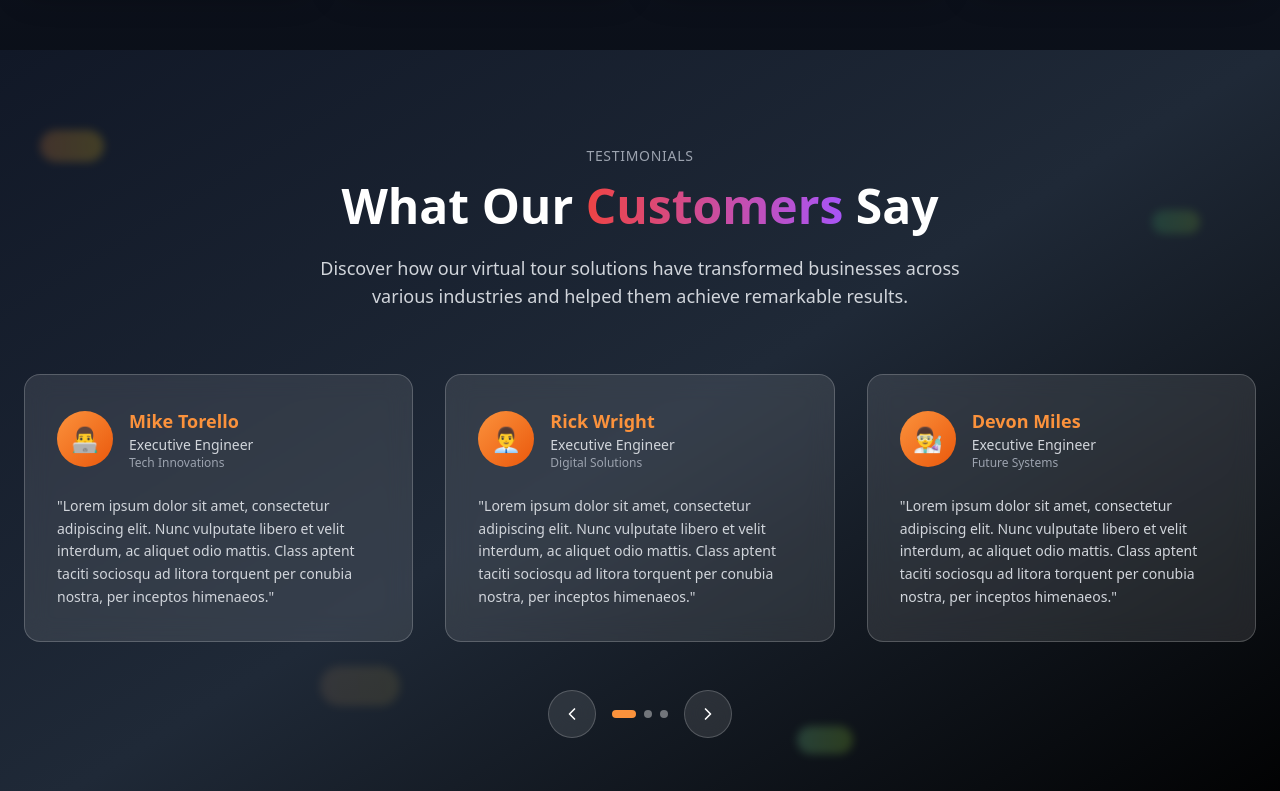
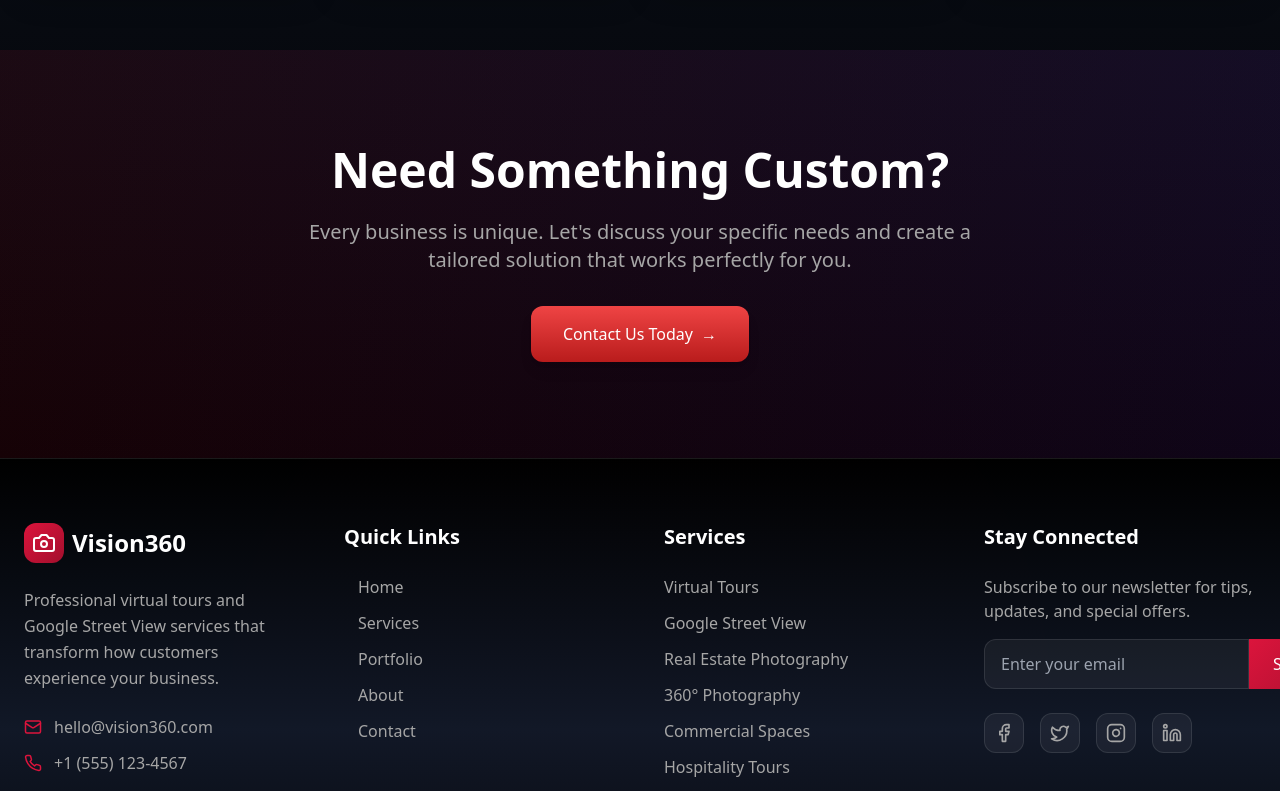
Before and after one commit to thiyo-de/vision360-nubien-style, a React (Vite) app: page /services in a window 1280 px wide. Shown: the part 1620-2411 px from the top of the page. Built offline with nearby package versions, Linux system fonts and the light colour scheme; a web font is replaced by a local one.

Commit message:
Reverted to commit b91399681bc0ec1119465bd31d588af8194a7521

```diff
--- a/src/components/TestimonialCarousel.tsx
+++ /dev/null
@@ -1,159 +0,0 @@
-import { motion, AnimatePresence } from 'framer-motion';
-import { ChevronLeft, ChevronRight } from 'lucide-react';
-import { useState } from 'react';
-
-const TestimonialCarousel = () => {
-  const [currentIndex, setCurrentIndex] = useState(0);
-
-  const testimonials = [
-    {
-      name: "Mike Torello",
-      role: "Executive Engineer",
-      company: "Tech Innovations",
-      image: "👨‍💻",
-      testimonial: "Lorem ipsum dolor sit amet, consectetur adipiscing elit. Nunc vulputate libero et velit interdum, ac aliquet odio mattis. Class aptent taciti sociosqu ad litora torquent per conubia nostra, per inceptos himenaeos."
-    },
-    {
-      name: "Rick Wright",
-      role: "Executive Engineer",
-      company: "Digital Solutions",
-      image: "👨‍💼",
-      testimonial: "Lorem ipsum dolor sit amet, consectetur adipiscing elit. Nunc vulputate libero et velit interdum, ac aliquet odio mattis. Class aptent taciti sociosqu ad litora torquent per conubia nostra, per inceptos himenaeos."
-    },
-    {
-      name: "Devon Miles",
-      role: "Executive Engineer",
-      company: "Future Systems",
-      image: "👨‍🔬",
-      testimonial: "Lorem ipsum dolor sit amet, consectetur adipiscing elit. Nunc vulputate libero et velit interdum, ac aliquet odio mattis. Class aptent taciti sociosqu ad litora torquent per conubia nostra, per inceptos himenaeos."
-    },
-    {
-      name: "Sarah Johnson",
-      role: "Real Estate Director",
-      company: "Premier Properties",
-      image: "👩‍💼",
-      testimonial: "The virtual tours have completely revolutionized our property showcasing process. Our clients can now explore properties from anywhere in the world, resulting in a 45% increase in qualified leads and faster closing times."
-    },
-    {
-      name: "Marcus Thompson",
-      role: "Hotel Operations Manager",
-      company: "Luxury Resorts Group",
-      image: "👨‍🍳",
-      testimonial: "Since implementing virtual tours, our online bookings have skyrocketed by 60%. Guests arrive with clear expectations and our customer satisfaction scores have reached an all-time high. It's been a game-changer for our business."
-    },
-    {
-      name: "Elena Rodriguez",
-      role: "Marketing Manager",
-      company: "Retail Dynamics",
-      image: "👩‍🎨",
-      testimonial: "Our retail spaces come alive through these virtual tours. Customers can experience our stores remotely, leading to more informed visits and a 35% increase in conversion rates. The technology is simply outstanding."
-    },
-    {
-      name: "James Park",
-      role: "University Admissions",
-      company: "State University",
-      image: "👨‍🎓",
-      testimonial: "Virtual campus tours have transformed our student recruitment process. Prospective students from around the globe can now explore our facilities, leading to a 50% increase in international applications and higher enrollment rates."
-    },
-    {
-      name: "Lisa Chen",
-      role: "Event Coordinator",
-      company: "Premier Venues",
-      image: "👩‍💻",
-      testimonial: "Event planners love being able to walk through our venues virtually before booking. It saves everyone time and ensures perfect venue selection. Our booking rate has increased by 40% since launching virtual tours."
-    }
-  ];
-
-  const nextSlide = () => {
-    setCurrentIndex((prev) => (prev + 3) % testimonials.length);
-  };
-
-  const prevSlide = () => {
-    setCurrentIndex((prev) => (prev - 3 + testimonials.length) % testimonials.length);
-  };
-
-  const getVisibleTestimonials = () => {
-    const visible = [];
-    for (let i = 0; i < 3; i++) {
-      visible.push(testimonials[(currentIndex + i) % testimonials.length]);
-    }
-    return visible;
-  };
-
-  return (
-    <div className="relative">
-      <AnimatePresence mode="wait">
-        <motion.div
-          key={currentIndex}
-          initial={{ opacity: 0, x: 50 }}
-          animate={{ opacity: 1, x: 0 }}
-          exit={{ opacity: 0, x: -50 }}
-          transition={{ duration: 0.5 }}
-          className="grid grid-cols-1 md:grid-cols-2 lg:grid-cols-3 gap-8 mb-12"
-        >
-          {getVisibleTestimonials().map((testimonial, index) => (
-            <motion.div
-              key={`${currentIndex}-${index}`}
-              initial={{ opacity: 0, y: 50 }}
-              animate={{ opacity: 1, y: 0 }}
-              transition={{ duration: 0.6, delay: index * 0.1 }}
-              className="bg-white/10 backdrop-blur-md rounded-2xl p-8 border border-white/20 hover:bg-white/15 transition-all duration-300 group"
-            >
-              <div className="flex items-center mb-6">
-                <div className="w-14 h-14 bg-gradient-to-br from-orange-400 to-orange-600 rounded-full flex items-center justify-center text-2xl mr-4 group-hover:scale-110 transition-transform duration-300">
-                  {testimonial.image}
-                </div>
-                <div>
-                  <h4 className="font-bold text-orange-400 text-lg">{testimonial.name}</h4>
-                  <p className="text-sm text-gray-300">{testimonial.role}</p>
-                  <p className="text-xs text-gray-400">{testimonial.company}</p>
-                </div>
-              </div>
-
-              <blockquote className="text-gray-300 leading-relaxed text-sm">
-                "{testimonial.testimonial}"
-              </blockquote>
-            </motion.div>
-          ))}
-        </motion.div>
-      </AnimatePresence>
-
-      {/* Navigation */}
-      <div className="flex justify-center items-center space-x-4">
-        <motion.button
-          whileHover={{ scale: 1.1 }}
-          whileTap={{ scale: 0.9 }}
-          onClick={prevSlide}
-          className="w-12 h-12 bg-white/10 backdrop-blur-md rounded-full flex items-center justify-center border border-white/20 hover:bg-white/20 transition-all duration-300"
-        >
-          <ChevronLeft size={20} className="text-white" />
-        </motion.button>
-
-        <div className="flex space-x-2">
-          {Array.from({ length: Math.ceil(testimonials.length / 3) }).map((_, index) => (
-            <button
-              key={index}
-              onClick={() => setCurrentIndex(index * 3)}
-              className={`w-2 h-2 rounded-full transition-all duration-300 ${
-                Math.floor(currentIndex / 3) === index
-                  ? 'bg-orange-400 w-6'
-                  : 'bg-white/40 hover:bg-white/60'
-              }`}
-            />
-          ))}
-        </div>
-
-        <motion.button
-          whileHover={{ scale: 1.1 }}
-          whileTap={{ scale: 0.9 }}
-          onClick={nextSlide}
-          className="w-12 h-12 bg-white/10 backdrop-blur-md rounded-full flex items-center justify-center border border-white/20 hover:bg-white/20 transition-all duration-300"
-        >
-          <ChevronRight size={20} className="text-white" />
-        </motion.button>
-      </div>
-    </div>
-  );
-};
-
-export default TestimonialCarousel;
--- a/src/pages/Services.tsx
+++ b/src/pages/Services.tsx
@@ -1,6 +1,5 @@
 import { motion } from 'framer-motion';
 import { Camera, Building, Home, Store, MapPin, Zap, Users, Globe } from 'lucide-react';
-import TestimonialCarousel from '@/components/TestimonialCarousel';
 
 const ServicesPage = () => {
   const allServices = [
@@ -165,66 +164,37 @@ const ServicesPage = () => {
         </div>
       </section>
 
-      {/* Testimonials Section */}
-      <section className="py-24 bg-gradient-to-br from-gray-900 via-gray-800 to-black relative overflow-hidden">
-        {/* Floating Decorative Elements */}
-        <div className="absolute inset-0 pointer-events-none">
-          <motion.div
-            animate={{
-              rotate: [0, 360],
-              x: [0, 100, 0],
-              y: [0, 50, 0]
-            }}
-            transition={{ duration: 20, repeat: Infinity, ease: "linear" }}
-            className="absolute top-20 left-10 w-16 h-8 bg-gradient-to-r from-orange-400 to-yellow-400 rounded-full opacity-20 blur-sm"
-          />
-          <motion.div
-            animate={{
-              rotate: [360, 0],
-              x: [0, -80, 0],
-              y: [0, 80, 0]
-            }}
-            transition={{ duration: 25, repeat: Infinity, ease: "linear" }}
-            className="absolute top-40 right-20 w-12 h-6 bg-gradient-to-r from-green-400 to-lime-400 rounded-full opacity-15 blur-sm"
-          />
-          <motion.div
-            animate={{
-              rotate: [0, -360],
-              x: [0, 60, 0],
-              y: [0, -40, 0]
-            }}
-            transition={{ duration: 30, repeat: Infinity, ease: "linear" }}
-            className="absolute bottom-32 left-1/4 w-20 h-10 bg-gradient-to-r from-orange-300 to-amber-300 rounded-full opacity-10 blur-sm"
-          />
-          <motion.div
-            animate={{
-              rotate: [180, -180],
-              x: [0, -120, 0],
-              y: [0, 60, 0]
-            }}
-            transition={{ duration: 22, repeat: Infinity, ease: "linear" }}
-            className="absolute bottom-20 right-1/3 w-14 h-7 bg-gradient-to-r from-lime-400 to-green-300 rounded-full opacity-20 blur-sm"
-          />
-        </div>
-
-        <div className="container mx-auto px-6 relative z-10">
+      {/* CTA Section */}
+      <section className="py-24 bg-gradient-to-r from-primary/10 to-purple-600/10">
+        <div className="container mx-auto px-6 text-center">
           <motion.div
             initial={{ opacity: 0, y: 30 }}
             whileInView={{ opacity: 1, y: 0 }}
             viewport={{ once: true }}
             transition={{ duration: 0.8 }}
-            className="text-center mb-16"
           >
-            <p className="text-sm uppercase tracking-wider text-gray-400 mb-4">TESTIMONIALS</p>
             <h2 className="text-4xl md:text-5xl font-bold text-white mb-6">
-              What Our <span className="text-gradient">Customers</span> Say
+              Need Something Custom?
             </h2>
-            <p className="text-lg text-gray-300 max-w-2xl mx-auto">
-              Discover how our virtual tour solutions have transformed businesses across various industries and helped them achieve remarkable results.
+            <p className="text-xl text-muted-foreground mb-8 max-w-2xl mx-auto">
+              Every business is unique. Let's discuss your specific needs and create
+              a tailored solution that works perfectly for you.
             </p>
+            <motion.a
+              href="/contact"
+              whileHover={{ scale: 1.05 }}
+              whileTap={{ scale: 0.95 }}
+              className="btn-primary inline-flex items-center space-x-2"
+            >
+              <span>Contact Us Today</span>
+              <motion.div
+                animate={{ x: [0, 5, 0] }}
+                transition={{ duration: 1.5, repeat: Infinity }}
+              >
+                →
+              </motion.div>
+            </motion.a>
           </motion.div>
-
-          <TestimonialCarousel />
         </div>
       </section>
     </div>
```
